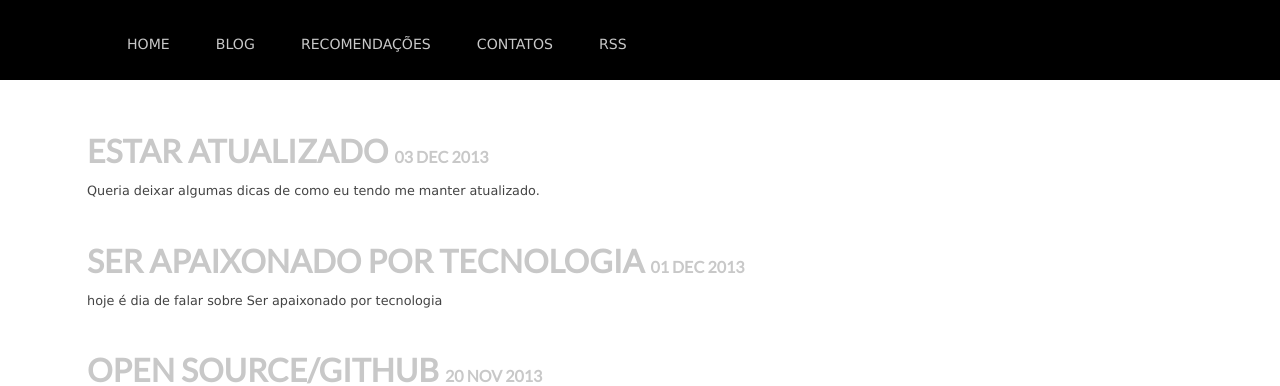
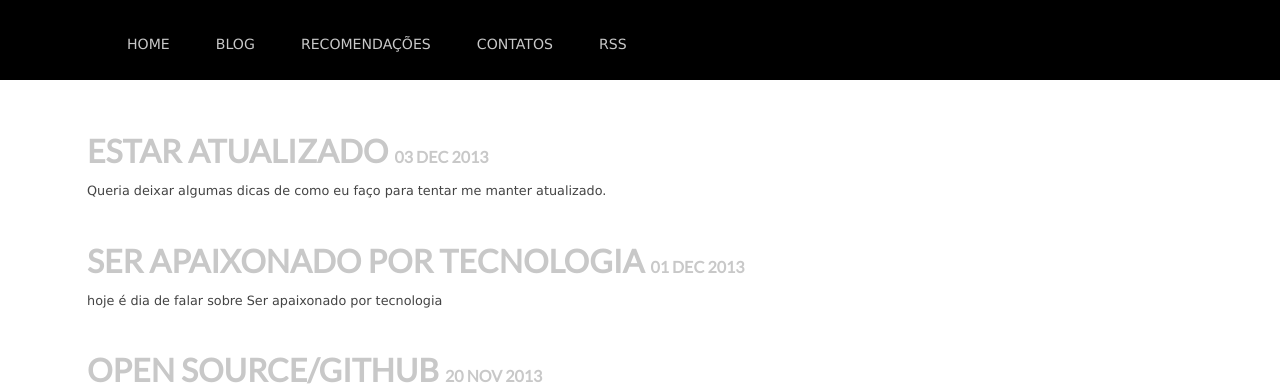
Before and after one commit to rgarbin/rgarbin.github.com, a Jekyll site: the page built from blog/index.html, in a window 1280 px wide. Shown: the top 386 px of the page. Built offline with Jekyll 4.4.1, drawn with Linux system fonts in a browser that asks for light colours; comment, search, counter and statistics services are not loaded.

Commit message:
Update 2013-12-03-estar-atualizado.html
rft

```diff
--- a/_posts/2013-12-03-estar-atualizado.html
+++ b/_posts/2013-12-03-estar-atualizado.html
@@ -1,7 +1,7 @@
 ---
 layout: post
 title: Estar atualizado
-description: Queria deixar algumas dicas de como eu tendo me manter atualizado.
+description: Queria deixar algumas dicas de como eu faço para tentar me manter atualizado.
 ---
 
 <article>
@@ -13,7 +13,7 @@ description: Queria deixar algumas dicas de como eu tendo me manter atualizado.
 
 	<p>Quando escrevi <a href="http://rgarbin.github.io/blog/principais-skills-de-um-bom-programador/">PRINCIPAIS SKILLS DE UM BOM PROGRAMADOR</a>, minha ideia era apenas lançar alguns itens que acredito serem fundamentais para os programadores chegarem ao próximo nível. Agora pretendo explanar mais sobre cada item, demorou mas aqui estou eu, vamos lá?</p>
 
-	<p>Atualmente não faltam opções para os devs se manterem atualizados e sempre buscar aperfeiçoar seus conhecimentos, queria deixar algumas dicas de como eu tendo me manter atualizado.</p>
+	<p>Atualmente não faltam opções para os devs se manterem atualizados e sempre buscar aperfeiçoar seus conhecimentos, queria deixar algumas dicas de como eu faço para tentar me manter atualizado.</p>
 
 	<h4><a href="https://github.com/">GITHUB!</a></h4>
 
```
